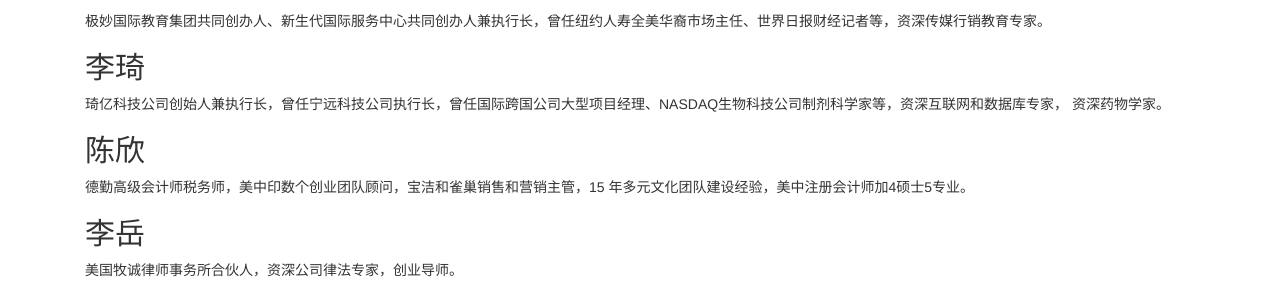
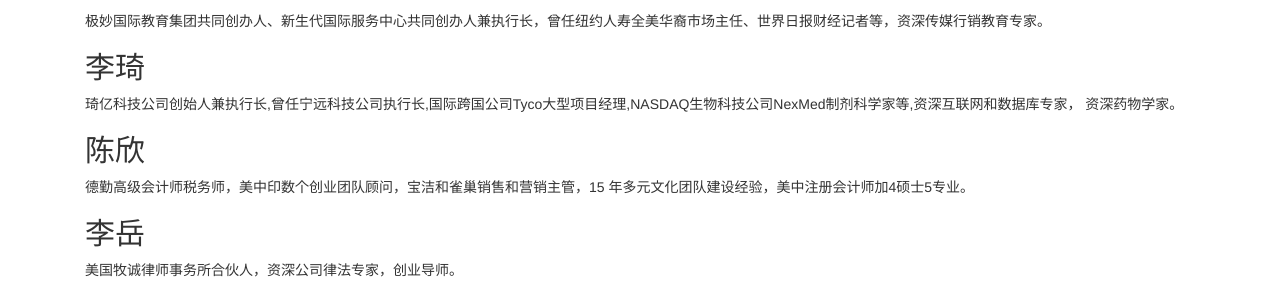
Before and after one commit to xiaochuan-zhang/ibeehub.github.io, a Jekyll site: the page built from founders.md, in a window 1280 px wide and 1052 px high. Shown: the part 202-489 px from the top of the window. Built offline with Jekyll 4.4.1, drawn with Linux system fonts in a browser that asks for light colours; Markdown is read by kramdown in place of the engine named in the settings.

Commit message:
Update founders.md

```diff
--- a/founders.md
+++ b/founders.md
@@ -8,7 +8,7 @@
 极妙国际教育集团共同创办人、新生代国际服务中心共同创办人兼执行长，曾任纽约人寿全美华裔市场主任、世界日报财经记者等，资深传媒行销教育专家。
 
 ## 李琦
-琦亿科技公司创始人兼执行长，曾任宁远科技公司执行长，曾任国际跨国公司大型项目经理、NASDAQ生物科技公司制剂科学家等，资深互联网和数据库专家， 资深药物学家。
+琦亿科技公司创始人兼执行长,曾任宁远科技公司执行长,国际跨国公司Tyco大型项目经理,NASDAQ生物科技公司NexMed制剂科学家等,资深互联网和数据库专家， 资深药物学家。
 
 ## 陈欣
 德勤高级会计师税务师，美中印数个创业团队顾问，宝洁和雀巢销售和营销主管，15 年多元文化团队建设经验，美中注册会计师加4硕士5专业。
```
